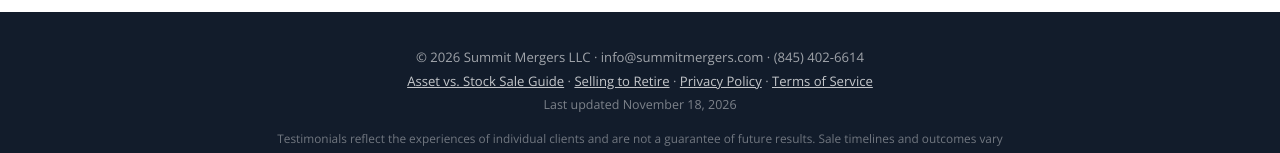
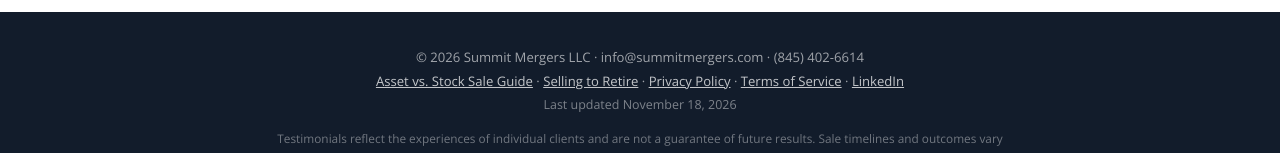
Before and after one commit to Glazyman/Summit, a plain HTML site: page sell-hvac-business.html in a window 1280 px wide. Shown: the part 11761-11914 px from the top of the page. Drawn offline with nearby package versions, Linux system fonts and the light colour scheme; a web font is replaced by a local one.

Commit message:
HVAC page footer: LinkedIn link
Co-Authored-By: Claude Opus 5.5 <noreply@anthropic.com>
Claude-Session: https://claude.ai/code/session_01VgusKcwHg6wCqLrhRiicjF

```diff
--- a/sell-hvac-business.html
+++ b/sell-hvac-business.html
@@ -866,7 +866,7 @@ footer .disc{max-width:760px;margin:12px auto 0;font-size:.74rem;color:rgba(255,
 <footer>
   <div class="wrap">
     <div>© <span id="yr"></span> Summit Mergers LLC · info@summitmergers.com · (845) 402-6614</div>
-    <div><a href="asset-vs-stock-sale-hvac.html">Asset vs. Stock Sale Guide</a> · <a href="sell-and-retire.html">Selling to Retire</a> · <a href="privacy-policy.html">Privacy Policy</a> · <a href="terms.html">Terms of Service</a></div>
+    <div><a href="asset-vs-stock-sale-hvac.html">Asset vs. Stock Sale Guide</a> · <a href="sell-and-retire.html">Selling to Retire</a> · <a href="privacy-policy.html">Privacy Policy</a> · <a href="terms.html">Terms of Service</a> · <a href="https://www.linkedin.com/company/summit-mergers" rel="noopener" target="_blank">LinkedIn</a></div>
     <div class="updated">Last updated November 18, 2026</div>
     <p class="disc">Testimonials reflect the experiences of individual clients and are not a guarantee of future results. Sale timelines and outcomes vary based on each company's financials, market conditions and deal terms.</p>
   </div>
```
